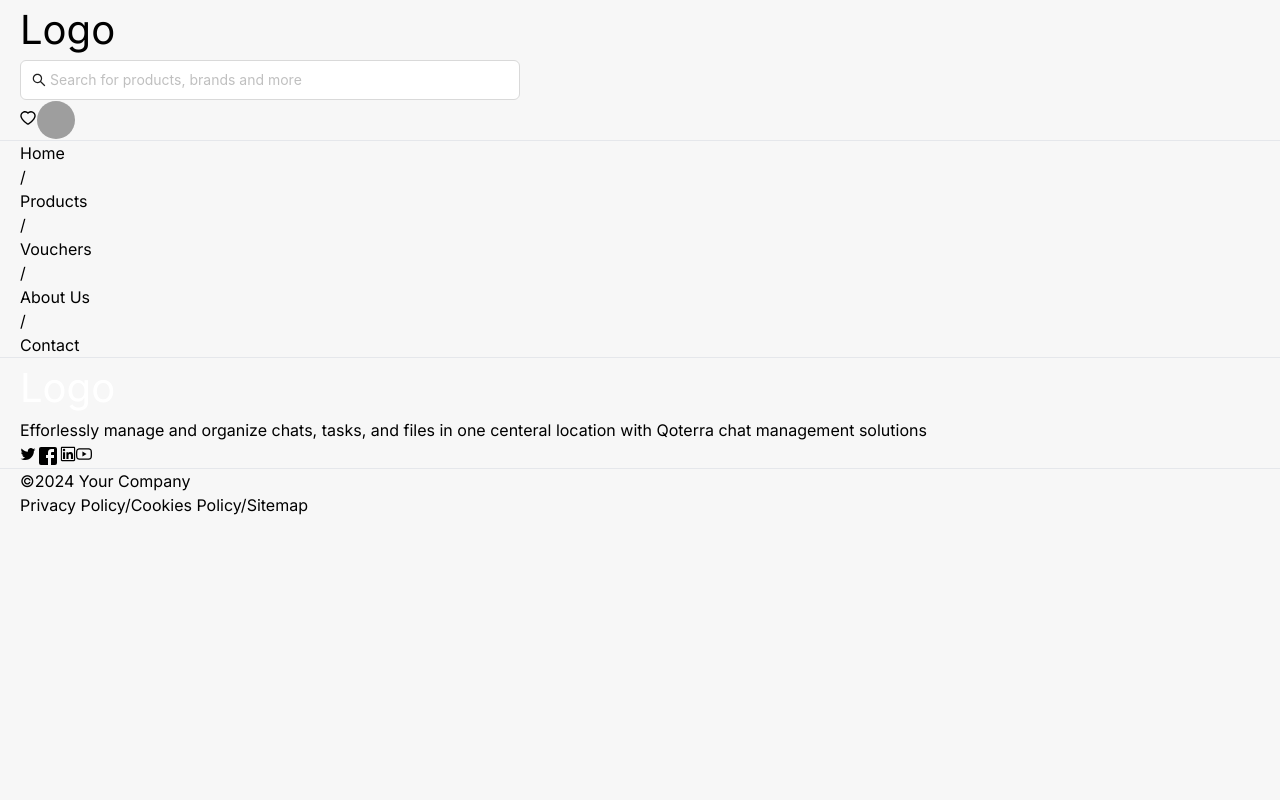
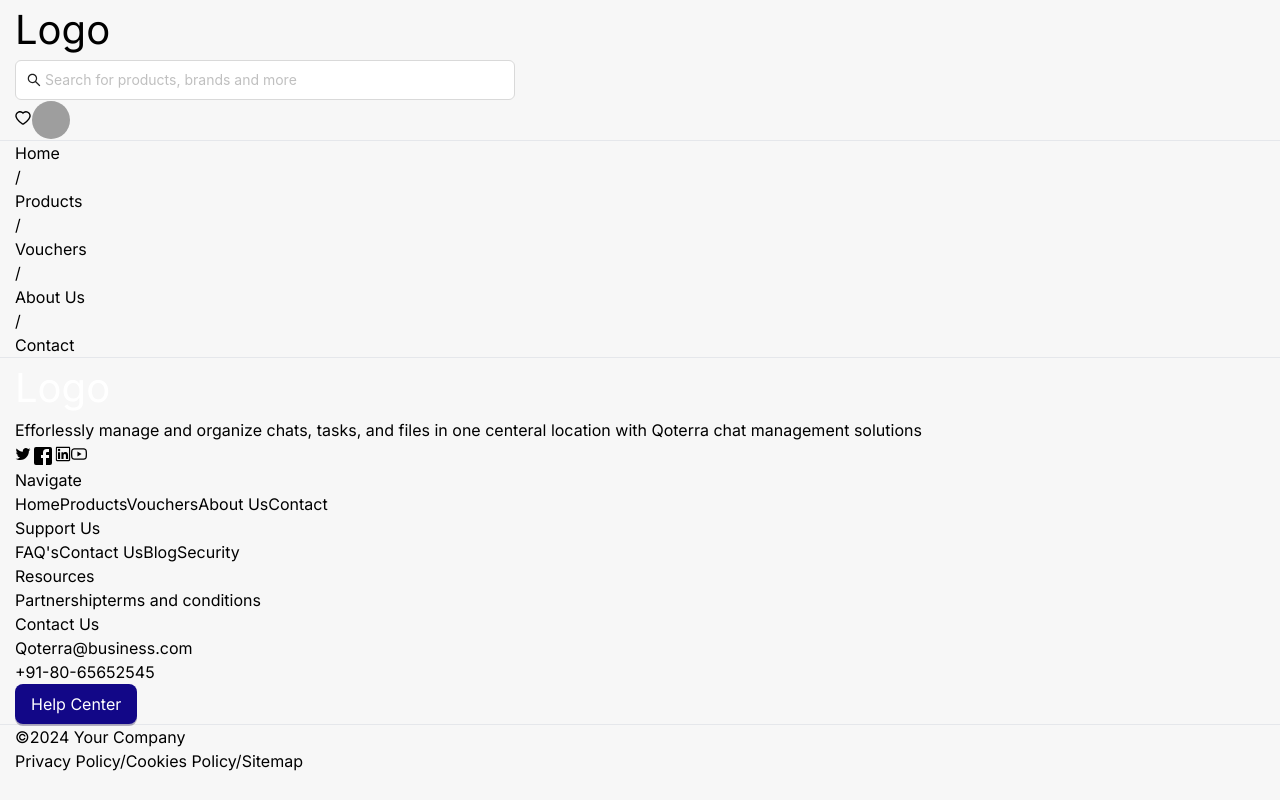
Before and after one commit to linear-digital/b2b-client, a Next.js app: page / in a window 1280 px wide. Built offline with nearby package versions, Linux system fonts and the light colour scheme; grey boxes are pictures that could not be loaded.

Commit message:
Footer Complete

```diff
--- a/Components/Bars/Footer/Footer.tsx
+++ b/Components/Bars/Footer/Footer.tsx
@@ -1,12 +1,16 @@
+'use client'
+
 import Logo from '@/Components/Shared/Logo';
 import { LinkedinOutlined, TwitterOutlined, YoutubeOutlined } from '@ant-design/icons';
 import React from 'react';
 import FacebookIcon from '@mui/icons-material/Facebook';
 import Link from 'next/link';
+import { items } from '../Navbar';
+import { Button } from 'antd';
 const Footer = () => {
     return (
         <footer className='bg-black w-full  mt-52'>
-            <div className="container grid grid-cols-12 py-10">
+            <div className="container grid grid-cols-12 py-10 gap-x-10">
                 <div className='col-span-3'>
                     <Logo color='white' />
                     <p className='text-sm leading-normal text-white mt-2'>
@@ -27,6 +31,60 @@ const Footer = () => {
                         <a href="#" className='flex items-center'>
                             <YoutubeOutlined />
                         </a>
+                    </div>
+                </div>
+                <div className="col-span-2">
+                    <h3 className='text-lg text-white'>
+                        Navigate
+                    </h3>
+                    <div className="flex flex-col gap-y-3 mt-5">
+                        {
+                            items.map((item, index) => (
+                                <Link href={item.path} key={index} className='text-white text-sm  block'>
+                                    {item.name}
+                                </Link>
+                            ))
+                        }
+                    </div>
+                </div>
+                <div className="col-span-2">
+                    <h3 className='text-lg text-white'>
+                        Support Us
+                    </h3>
+                    <div className="flex flex-col gap-y-3 mt-5">
+                        {
+                            links2.map((item, index) => (
+                                <Link href={item.path} key={index} className='text-white text-sm  block'>
+                                    {item.name}
+                                </Link>
+                            ))
+                        }
+                    </div>
+                </div>
+                <div className="col-span-2">
+                    <h3 className='text-lg text-white'>
+                        Resources
+                    </h3>
+                    <div className="flex flex-col gap-y-3 mt-5">
+                        {
+                            resources.map((item, index) => (
+                                <Link href={item.path} key={index} className='text-white text-sm  block'>
+                                    {item.name}
+                                </Link>
+                            ))
+                        }
+                    </div>
+                </div>
+                <div className="col-span-3">
+                    <h3 className='text-lg text-white'>
+                        Contact Us
+                    </h3>
+                    <div className="mt-5">
+                        <h5 className='text-gray-400'>Qoterra@business.com</h5>
+                        <h5 className='text-gray-400 text-lg mt-2'>+91-80-65652545</h5>
+                        <Button type='primary' className='mt-5 px-5' size='large'>
+                            Help Center
+                        </Button>
                     </div>
                 </div>
             </div>
@@ -52,3 +110,36 @@ const Footer = () => {
 };
 
 export default Footer;
+
+const links2 = [
+
+    {
+        name: "FAQ's",
+        path: "/",
+    },
+    {
+        name: "Contact Us",
+        path: "/",
+    },
+    {
+        name: "Blog",
+        path: "/",
+    },
+    {
+        name: "Security",
+        path: "/",
+    },
+]
+
+
+const resources = [
+
+    {
+        name: "Partnership",
+        path: "/",
+    },
+    {
+        name: "terms and conditions",
+        path: "/",
+    }
+]
--- a/Components/Bars/Navbar.tsx
+++ b/Components/Bars/Navbar.tsx
@@ -7,9 +7,7 @@ import { HeartOutlined, UserOutlined } from '@ant-design/icons';
 import Link from 'next/link';
 import { usePathname } from 'next/navigation';
 import UserOptions from './UserOptions';
-
-const Navbar = () => {
-    const items = [
+export const items = [
     {
         name: "Home",
         path: "/",
@@ -31,6 +29,8 @@ const Navbar = () => {
         path: "/contact",
     }
 ]
+const Navbar = () => {
+
     const path = usePathname();
     return (
         <div>
--- a/app/globals.css
+++ b/app/globals.css
@@ -24,7 +24,7 @@ body {
 
 .container {
     margin: 0 auto;
-    max-width: 1240px;
+    max-width: 1250px;
 }
 
 .search-input {
```
Lines whose indentation alone changed are shown as unchanged.
